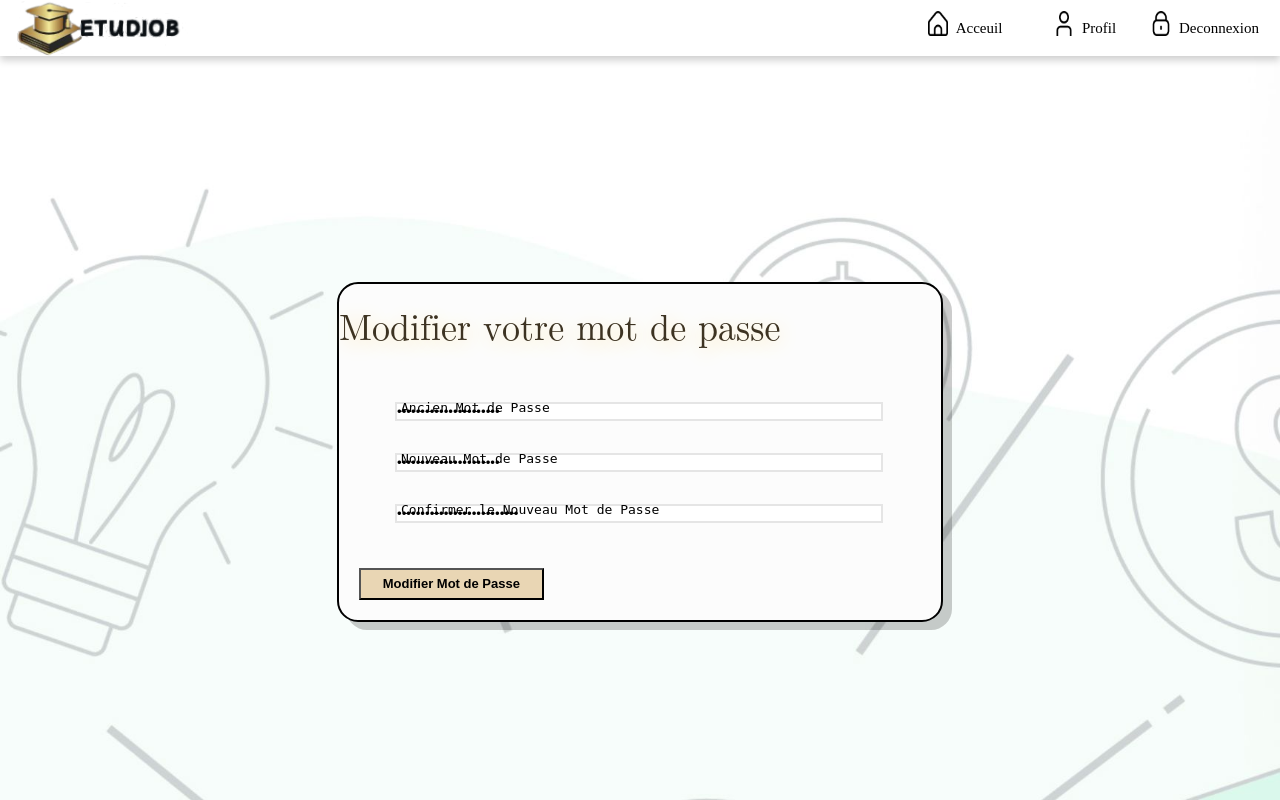
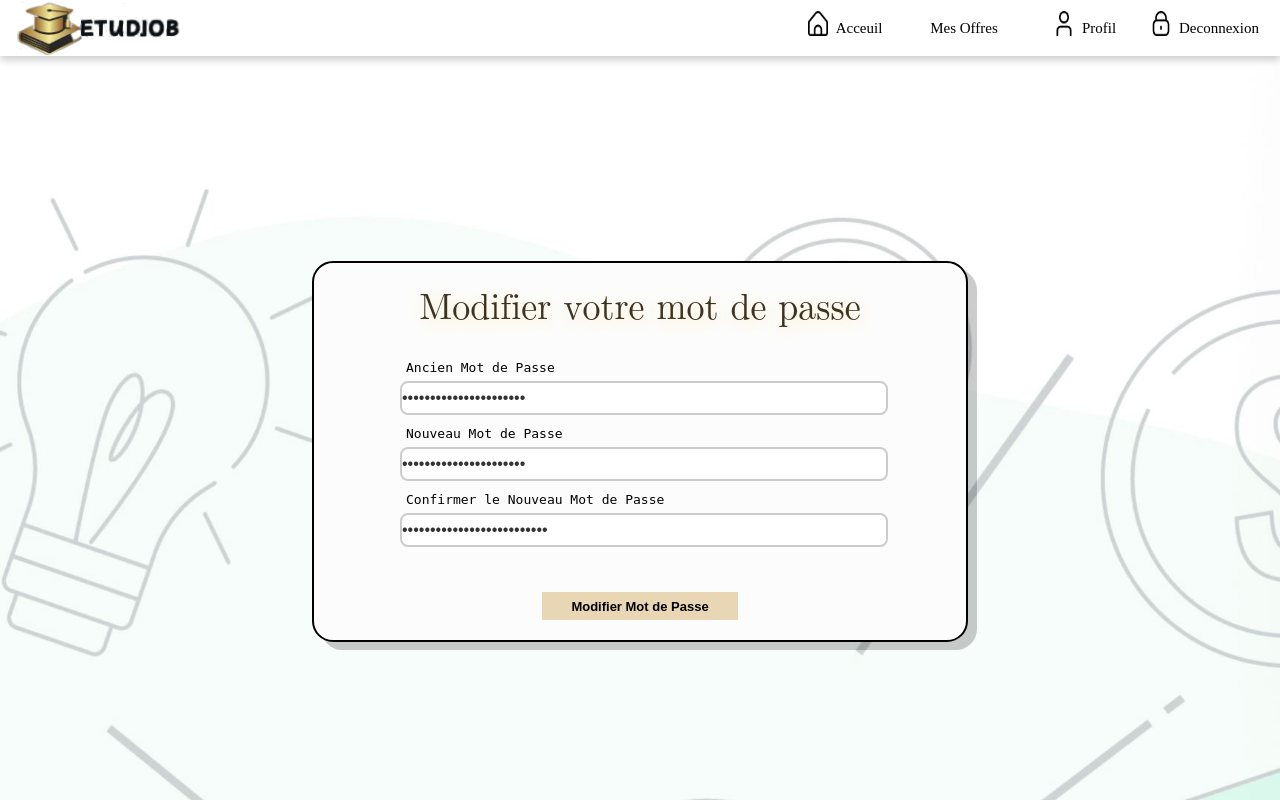
Before and after one commit to amririhem/web, a PHP site: page /modifierMotDePasse.html in a window 1280 px wide. Run offline with PHP 8.4, Linux system fonts and the light colour scheme.

Commit message:
modifier mot de passe

```diff
--- a/AjouterOffre.css
+++ b/AjouterOffre.css
@@ -204,6 +204,7 @@
     margin: 20px;
     width: 300px;
     height: 34px;
+    border: none;
   }
   .btn:hover {
     background-color: #faf6e8;
--- a/Mesoffre.css
+++ b/Mesoffre.css
@@ -453,4 +453,5 @@
 
   .bb{
     align-self: flex-end;
+
   }
--- a/Mesoffre.php
+++ b/Mesoffre.php
@@ -18,11 +18,11 @@
           </li>
           <li class="navitem">
                     <a href="Mesoffre.php" class="link">
-                    <p class="picon">Mes Offre</p>
+                    <p class="picon">Mes Offres</p>
                     </a>
                 </li>
           <li class="navitem">
-            <a href="profil.html" class="link">
+            <a href="profil.php" class="link">
             <img src="img/utilisateur.png" alt="Save Offres" class="icon">
             <p class="picon">Profil</p>
             </a>
@@ -71,7 +71,7 @@
             $html_offres .= "<h3 class='titreOffre'>" . $row['titre'] . "</h3>";
             $html_offres .= "<div class='iconplusp'>";
             $html_offres .= "<img src='home/description.png' alt='' class='iconi' />";
-            $html_offres .= "<p class='desc'>" . $row['description'] . "</p>";
+            $html_offres .= "<p class='desc'>" . $row['descrip'] . "</p>";
             $html_offres .= "</div>";
             $html_offres .= "<div class='iconplusp'>";
             $html_offres .= "<img src='home/localisation.png' alt='' class='iconi' />";
--- a/ajouterOffre.php
+++ b/ajouterOffre.php
@@ -15,7 +15,7 @@
     }
 
     $id_utilisateur = $_SESSION['id_user'];
-    $titre = $_POST['titre'];
+    $titre = $_POST['Titre'];
     $categorie = $_POST['categorie'];
     $lieu = $_POST['lieu'];
     $description = $_POST['desc'];
@@ -27,7 +27,7 @@
     $row_utilisateur = mysqli_fetch_assoc($resultat_utilisateur);
     $tel = $row_utilisateur['tel'];
     $email = $row_utilisateur['email'];
-    $requete = "INSERT INTO offre (id_user, titre, categorie, lieu, description, tel, email) VALUES ('$id_utilisateur', '$titre', '$categorie', '$lieu', '$description', '$tel', '$email')";
+    $requete = "INSERT INTO offre (id_user, titre, categorie, lieu, descrip, tel, email) VALUES ('$id_utilisateur', '$titre', '$categorie', '$lieu', '$description', '$tel', '$email')";
     if (mysqli_query($connexion, $requete)) {
         header("Location: Mesoffre.php");
         exit();
--- a/modifierMotDePasse.css
+++ b/modifierMotDePasse.css
@@ -25,7 +25,12 @@
   top: 0px;
 }
 
-
+.mef{
+  display: flex;
+  justify-content: center;
+  align-items: center;
+  flex-direction: column;
+}
 
 .inslogo {
   position: absolute;
@@ -44,9 +49,10 @@
   font-size: 36px;
   padding-top: 24px;
   padding-bottom: 24px;
+  text-align: center;
 }
 .tabcontent{
-    width: 602px;
+  width: 652px;
   height: fit-content;
   background-color: #fcfcfc;
   border: 2px solid black;
@@ -62,22 +68,35 @@
   margin-bottom: 5px;
   align-items: flex-start;
   flex-direction: column;
-    padding-left: 56px;
+  width: 480px;
 }
 .labelinput label
 {
   position: relative;
-    bottom: -19px;
   margin: 6px;
   font-family: monospace;
 }
 .inputinscrit{
   width: 484px;
   border: 2px solid #e5e5e5;
+  height: 30px;
+  outline: none;
+  border: 2px solid #ccc;
+  border-radius: 8px;
+  box-shadow: none;
+  transition: border-color 0.3s, box-shadow 0.3s;
+  font-size: 16px;
+  color: #333;
+  background-color: #fff;
+}
+.inputinscrit:focus {
+  border-color: #0066cc;
+  box-shadow: 0 0 8px rgba(0, 102, 204, 0.3);
+}
+.inputinscrit::placeholder {
+  color: #aaa;
+}
 
-
-
-  }
 .labelinput1 {
   position: inherit;
   display: flex;
@@ -179,6 +198,7 @@
   margin-top: 40px;
   width:30%;
  min-height: 28px;
+ border:none;
 
 }
 .bottom1:hover {
--- a/modifierMotDePasse.html
+++ b/modifierMotDePasse.html
@@ -8,11 +8,10 @@
 <script src="modifierMotDePasse.js"></script>
 </head>
 <body>
-<div id="root"></div>
-
 <div class="background">
   <div class="navbar">
-    <header class="header">
+    <div class="navbar">
+      <header class="header">
         <img src="img/etud.png" alt="" class="logo">
         <ul class="navlist">
         <li class="navitem">
@@ -22,11 +21,17 @@
             </a>
         </li>
         <li class="navitem">
-            <a href="profil.html" class="link">
+            <a href="Mesoffre.php" class="link">
+            <p class="picon">Mes Offres</p>
+            </a>
+        </li>
+        <li class="navitem">
+            <a href="profil.php" class="link">
             <img src="img/utilisateur.png" alt="Save Offres" class="icon">
             <p class="picon">Profil</p>
             </a>
         </li>
+
         <li class="navitem">
             <a href="Acceuil.html" class="link">
             <img src="img/bloquer.png" alt="Log Out" class="icon">
--- a/offre.php
+++ b/offre.php
@@ -28,7 +28,7 @@
         $html_offres .= "<h3 class='titreOffre'>" . $row['titre'] . "</h3>";
         $html_offres .= "<div class='iconplusp'>";
         $html_offres .= "<img src='home/description.png' alt='' class='iconi' />";
-        $html_offres .= "<p class='desc'>" . $row['description'] . "</p>";
+        $html_offres .= "<p class='desc'>" . $row['descrip'] . "</p>";
         $html_offres .= "</div>";
         $html_offres .= "<div class='iconplusp'>";
         $html_offres .= "<img src='home/localisation.png' alt='' class='iconi' />";
```
Lines whose indentation alone changed are shown as unchanged.
